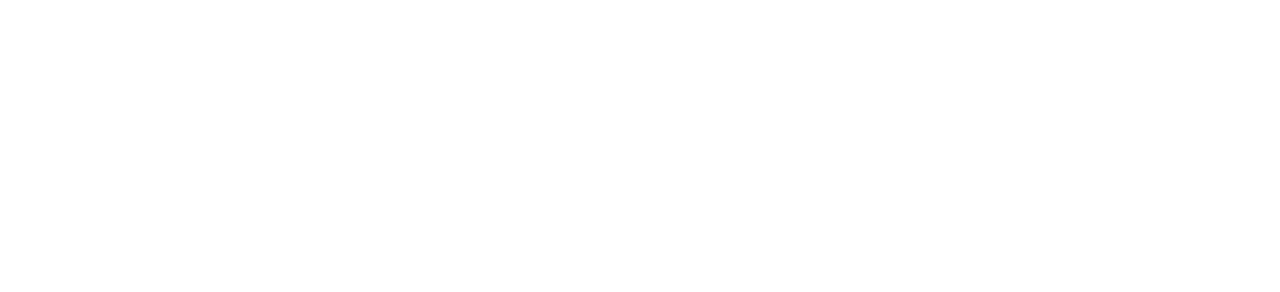
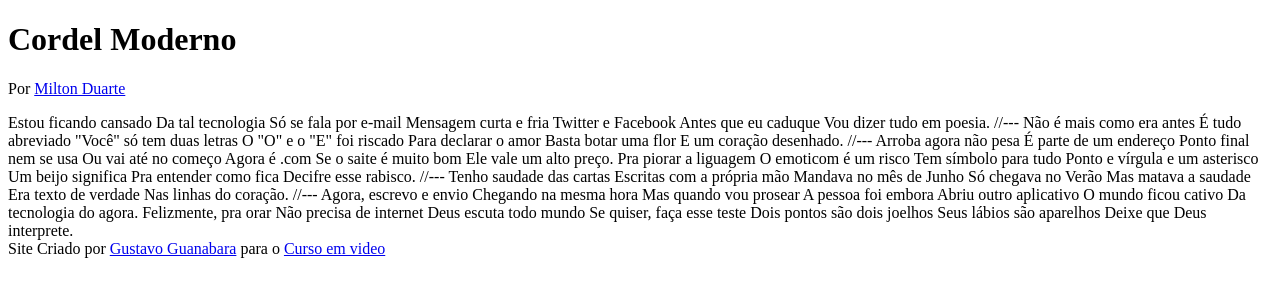
Before and after one commit to Bcampos91/projeto-cordel, a plain HTML site: page index.html in a window 1280 px wide. Drawn offline with Linux system fonts and the light colour scheme; files that its build step writes are made by us from their sources.

Commit message:
atualizei

```diff
--- a/index.html
+++ b/index.html
@@ -3,10 +3,84 @@
 <head>
     <meta charset="UTF-8">
     <meta name="viewport" content="width=device-width, initial-scale=1.0">
-    <title>Projeto Cordel</title>
+    <title>Cordel Moderno</title>
     <link rel="stylesheet" href="style.css">
 </head>
-<body>
+    <body>
+        <header>
+            <h1>Cordel Moderno</h1>
+            <p>Por <a href="https://www.recantodasletras.com.br/poesias/3186743" target="_blank">Milton Duarte</a></p>
 
+        </header>
+    Estou ficando cansado
+    Da tal tecnologia
+    Só se fala por e-mail
+    Mensagem curta e fria
+    Twitter e Facebook
+    Antes que eu caduque
+    Vou dizer tudo em poesia.
+
+    //---
+
+    Não é mais como era antes
+    É tudo abreviado
+    "Você" só tem duas letras
+    O "O" e o "E" foi riscado
+    Para declarar o amor
+    Basta botar uma flor
+    E um coração desenhado.
+
+
+    //---
+
+    Arroba agora não pesa
+    É parte de um endereço
+    Ponto final nem se usa
+    Ou vai até no começo
+    Agora é .com
+    Se o saite é muito bom
+    Ele vale um alto preço.
+
+    Pra piorar a liguagem
+    O emoticom é um risco
+    Tem símbolo para tudo
+    Ponto e vírgula e um asterisco
+    Um beijo significa
+    Pra entender como fica
+    Decifre esse rabisco.
+
+    //---
+
+    Tenho saudade das cartas
+    Escritas com a própria mão
+    Mandava no mês de Junho
+    Só chegava no Verão
+    Mas matava a saudade
+    Era texto de verdade
+    Nas linhas do coração.
+
+    //---
+
+    Agora, escrevo e envio
+    Chegando na mesma hora
+    Mas quando vou prosear
+    A pessoa foi embora
+    Abriu outro aplicativo
+    O mundo ficou cativo
+    Da tecnologia do agora.
+
+    Felizmente, pra orar
+    Não precisa de internet
+    Deus escuta todo mundo
+    Se quiser, faça esse teste
+    Dois pontos são dois joelhos
+    Seus lábios são aparelhos
+    Deixe que Deus interprete.
+
+
+
+    <footer>
+        Site Criado por <a href="https://gustavoguanabara.github.io" target="_blank">Gustavo Guanabara</a> para o <a href="https://www.cursoemvideo.com" target="_blank">Curso em video </a>
+    </footer>
 </body>
 </html>
```
